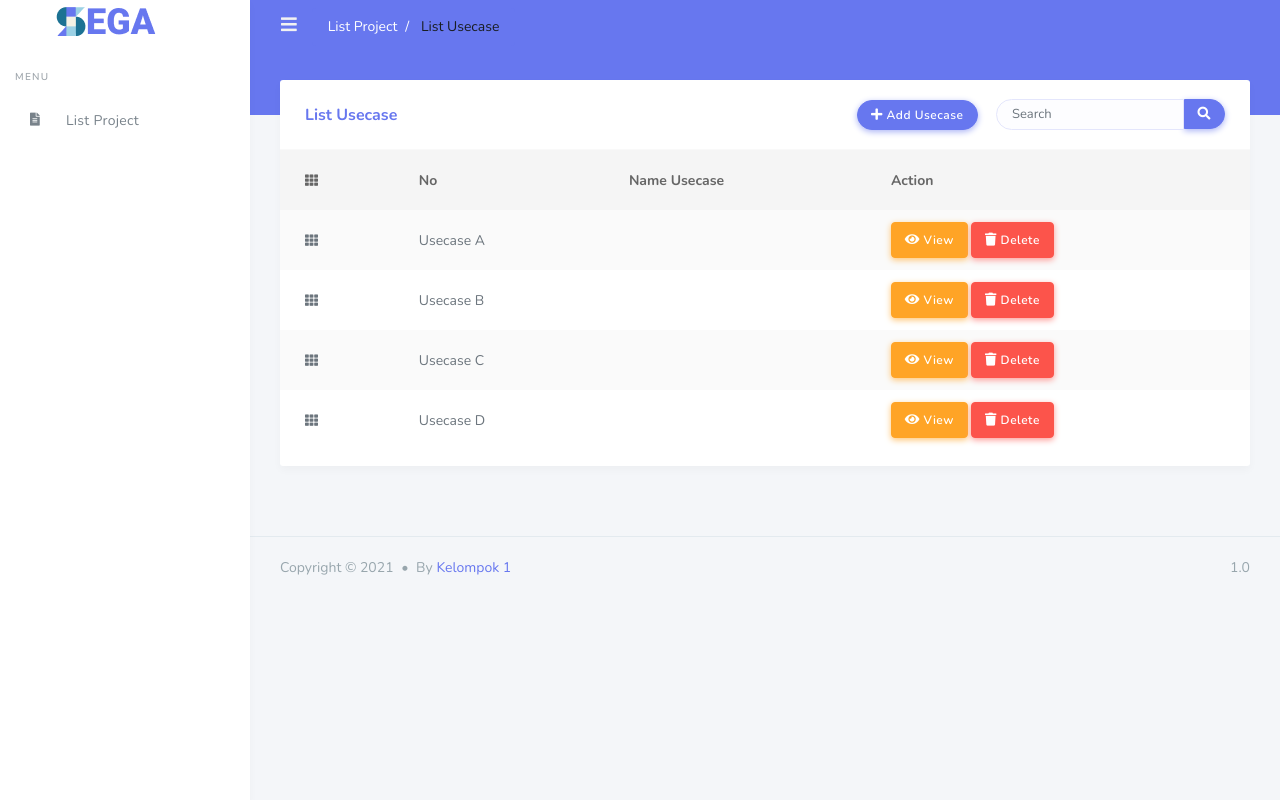
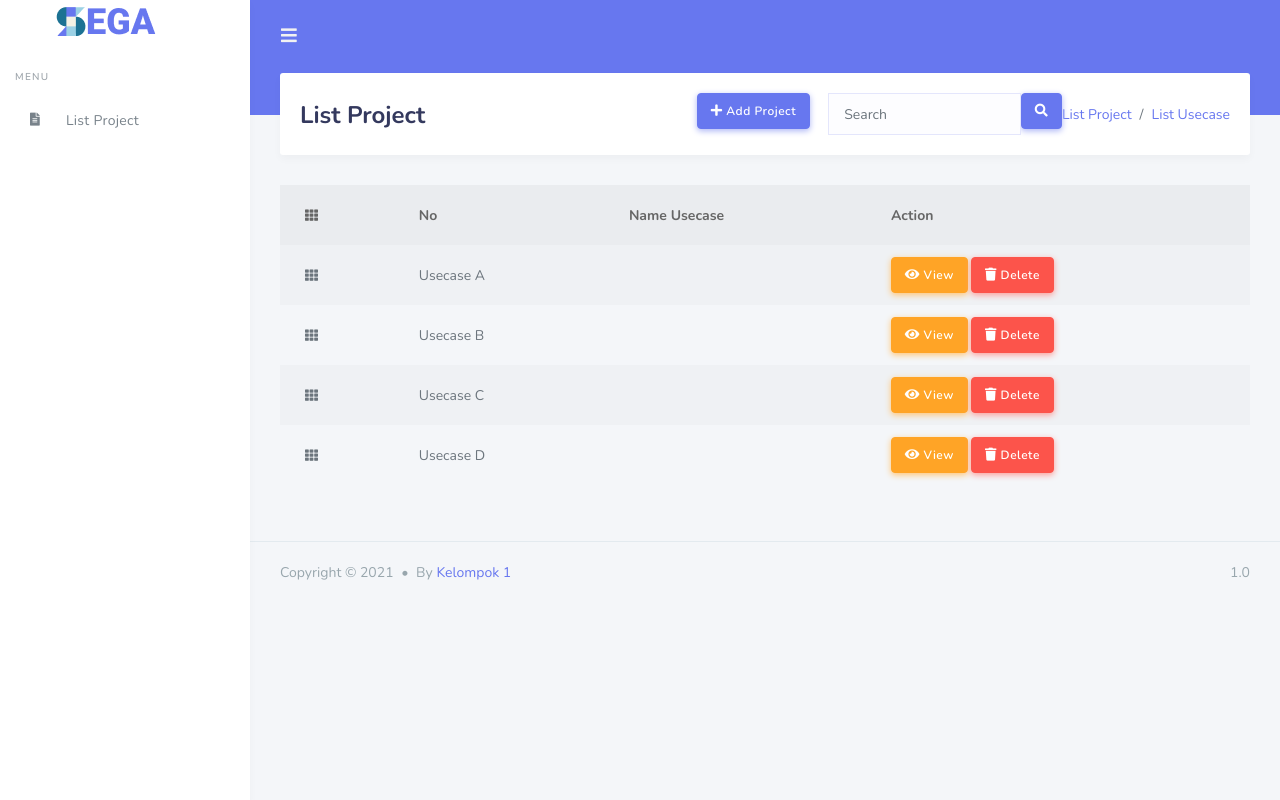
Before and after one commit to AgileRE-2021/UseCaseSpecToSequence, a Django app: page /usecase in a window 1280 px wide. Run offline with Django 3.2, Linux system fonts and the light colour scheme; some libraries are stand-ins or nearby versions.

Commit message:
navigasi kanan (blm bisa digeser)

```diff
--- a/templates/list usecase.html
+++ b/templates/list usecase.html
@@ -71,17 +71,6 @@
                   <li class="crumb"><a class="text-light" href="/">List Project</a></li>
                   <li class="crumb"><a class="text-light" href="/usecase">List Usecase</a></li>
               </ol>-->
-            <nav aria-label="Breadcrumb">
-              <ol class="breadcrumb bg-primary text-white-all">
-                <li class="breadcrumb-item">
-                  <a href="/">List Project</a>
-                </li>
-                <li class="breadcrumb-item text-dark" aria-current="page">
-                  List Usecase
-                  <!--<a href="/usecase">List Usecase</a>-->
-                </li>
-              </ol>
-            </nav>
             <!--</nav>-->
           </ul>
 
@@ -195,16 +184,14 @@
 
       <!-- Main Content -->
       <div class="main-content">
-      <div class="row">
-              <div class="col-12">
-                <div class="card">
-                  <div class="card-header">
-                    <h4>List Usecase</h4>
-                    <div class="card-header-action">
+        <section class="section">
+          <div class="section-header">
+            <h1>List Project</h1>
+            <div class="section-header-breadcrumb">
                 <form>
                 <div class="input-group">
                   <div class="add">
-                            <a href="#" class="btn btn-primary" data-toggle="modal" data-target="#exampleModal"><i class ="fas fa-plus"></i> Add Usecase</a>
+                    <a href="#" class="btn btn-primary" data-toggle="modal" data-target="#exampleModal"><i class ="fas fa-plus"></i> Add Project</a>
                   </div>
                   <input type="text" class="form-control" placeholder="Search">
                   <div class="input-group-btn">
@@ -213,6 +200,8 @@
                 </div>
               </form>
             </div>
+            <div class="breadcrumb-item active"><a href="/">List Project</a></div>
+            <div class="breadcrumb-item "><a href="/usecase">List Usecase</a></div>
           </div>
                   <div class="card-body p-0">
                     <div class="table-responsive">
```
Also changed, not shown: templates/form.html (+3 -4 lines). Lines whose indentation alone changed are shown as unchanged.
